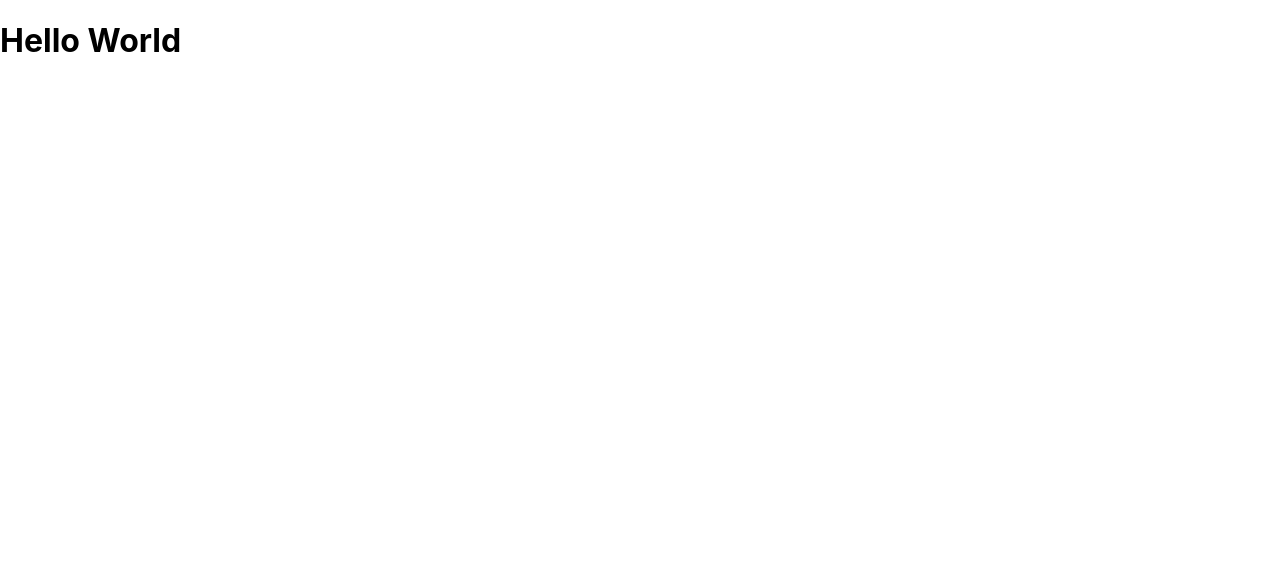
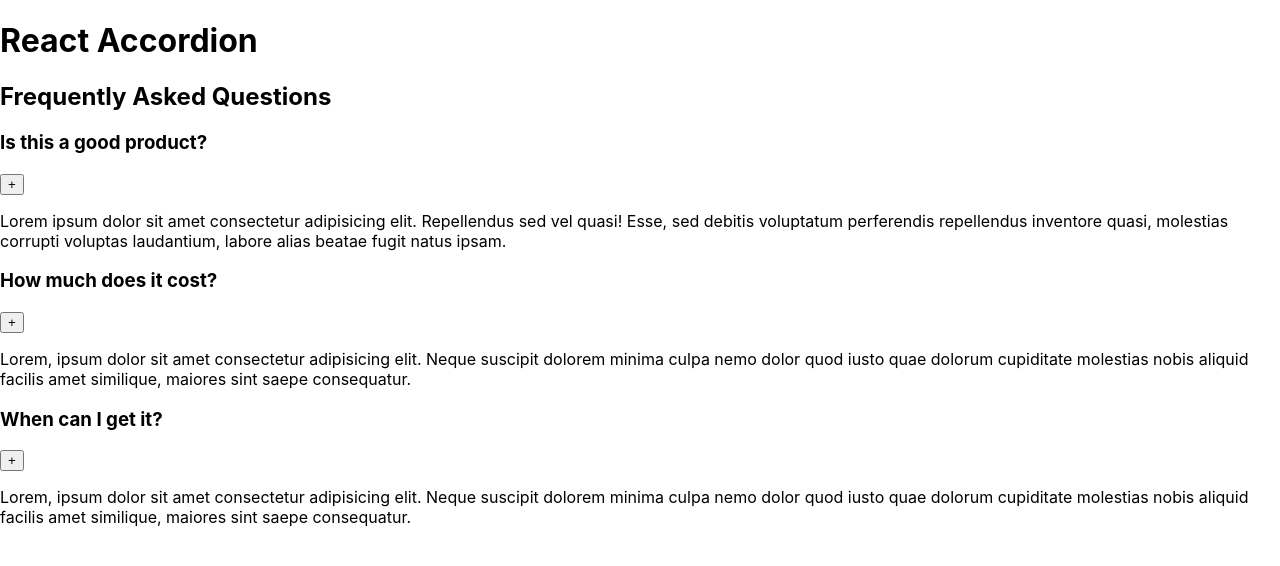
Before and after one commit to Will-Andrade/react-accordion, a React (Create React App) app: page / in a window 1280 px wide. Shown: the top 566 px of the page. Built offline with nearby package versions, Linux system fonts and the light colour scheme; the HTML template or start-up script is replaced by a standard one.

Commit message:
feat: added the accordion's structure

```diff
--- a/src/App.tsx
+++ b/src/App.tsx
@@ -2,9 +2,40 @@ import React from 'react';
 import './App.css';
 
 function App() {
-  return (<>
-    <h1>Hello World</h1>
-  </>);
+  return (<main>
+    <h1>React Accordion</h1>
+
+    <section>
+      <h2>Frequently Asked Questions</h2>
+      <article>
+        <div>
+          <h3>Is this a good product?</h3>
+          <button type='button'>+</button>
+        </div>
+        <p>
+          Lorem ipsum dolor sit amet consectetur adipisicing elit. Repellendus sed vel quasi! Esse, sed debitis voluptatum perferendis repellendus inventore quasi, molestias corrupti voluptas laudantium, labore alias beatae fugit natus ipsam.
+        </p>
+      </article>
+      <article>
+        <div>
+          <h3>How much does it cost?</h3>
+          <button type='button'>+</button>
+        </div>
+        <p>
+          Lorem, ipsum dolor sit amet consectetur adipisicing elit. Neque suscipit dolorem minima culpa nemo dolor quod iusto quae dolorum cupiditate molestias nobis aliquid facilis amet similique, maiores sint saepe consequatur.
+        </p>
+      </article>
+      <article>
+        <div>
+          <h3>When can I get it?</h3>
+          <button type='button'>+</button>
+        </div>
+        <p>
+          Lorem, ipsum dolor sit amet consectetur adipisicing elit. Neque suscipit dolorem minima culpa nemo dolor quod iusto quae dolorum cupiditate molestias nobis aliquid facilis amet similique, maiores sint saepe consequatur.
+        </p>
+      </article>
+    </section>
+  </main>);
 }
 
 export default App;
```
